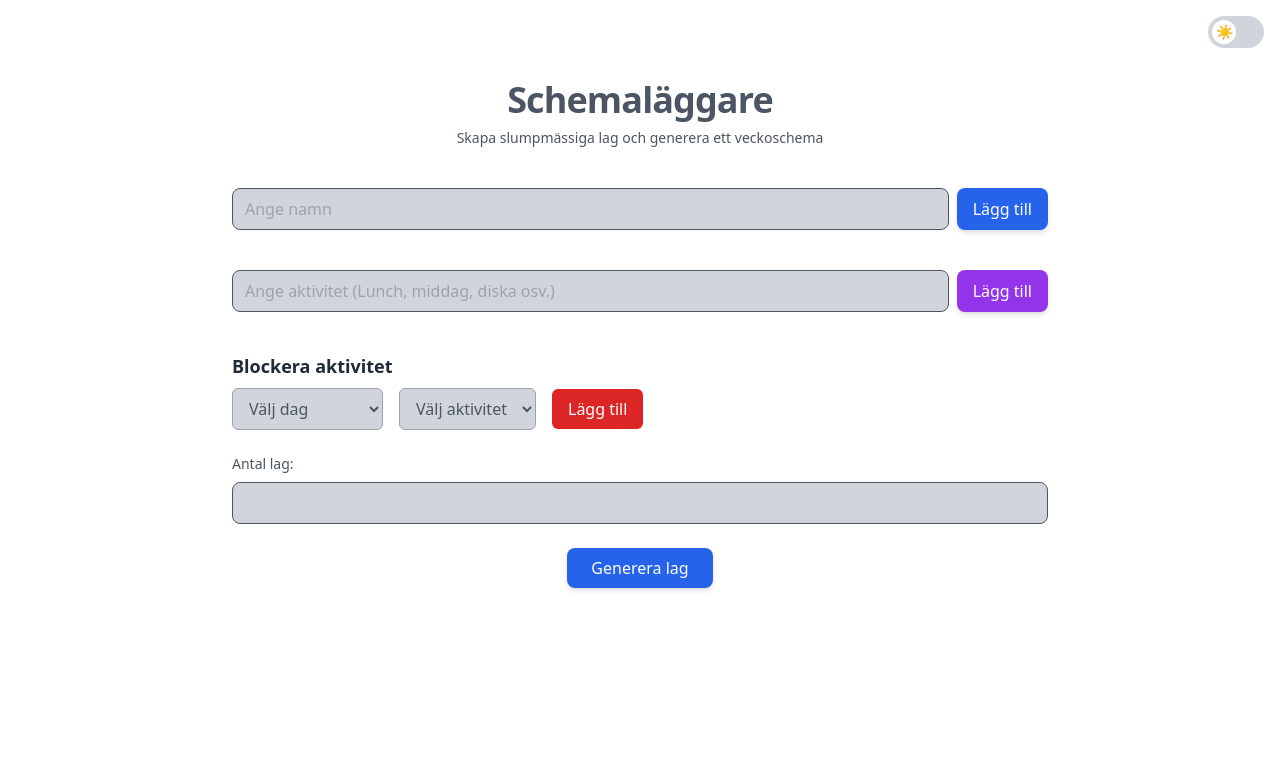
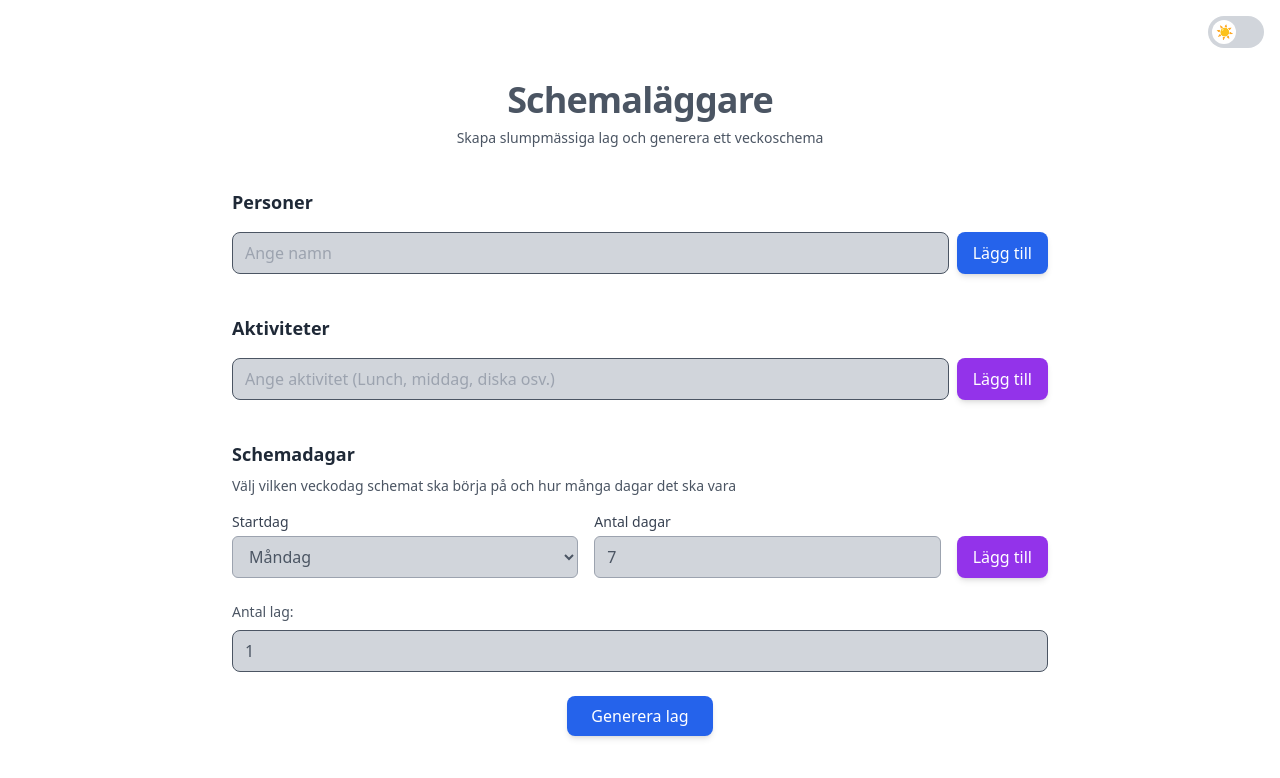
Before and after one commit to svardbs/svardbs.github.io, a Vue app: page / in a window 1280 px wide. Shown: the top 778 px of the page. Built offline with nearby package versions, Linux system fonts and the light colour scheme.

Commit message:
block days and choose schedule interval

```diff
--- a/src/App.vue
+++ b/src/App.vue
@@ -16,6 +16,7 @@
     <section v-if="!hideForm" class="space-y-6">
       <PeopleInput />
       <ActivityInput />
+      <ScheduleDaysSelector />
       <BlockActivity />
       <TeamSelector />
       <GenerateButton />
@@ -40,11 +41,12 @@ import GenerateButton from './components/GenerateButton.vue'
 import WeeklySchedule from './components/WeeklySchedule.vue'
 import BlockActivity from './components/BlockActivity.vue'
 import GeneratedTeams from './components/GeneratedTeams.vue'
+import ScheduleDaysSelector from './components/ScheduleDaysSelector.vue'
 import { useScheduler } from './composables/useScheduler'
 import { doc, getDoc } from 'firebase/firestore'
 import { db } from './composables/firebase'
 
-const { schedule, teams, hasGeneratedTeams, activities, people, blockedAssignments } = useScheduler()
+const { schedule, teams, hasGeneratedTeams, activities, people } = useScheduler()
 
 const isDark = ref(false)
 const hideForm = ref(false)
@@ -75,11 +77,9 @@ onMounted(() => {
 
   const storedActivities = localStorage.getItem('savedActivities')
   const storedPeople = localStorage.getItem('savedPeople')
-  const storedblockedAssignments = localStorage.getItem('savedblockedAssignments')
 
   if (storedActivities) activities.value = JSON.parse(storedActivities)
   if (storedPeople) people.value = JSON.parse(storedPeople)
-  if (storedblockedAssignments) blockedAssignments.value = JSON.parse(storedblockedAssignments)
 })
 
 function toggleDark() {
@@ -98,10 +98,6 @@ watch(activities, (newVal) => {
 watch(people, (newVal) => {
   localStorage.setItem('savedPeople', JSON.stringify(newVal))
 }, { deep: true })
-
-watch(blockedAssignments, (newVal) => {
-  localStorage.setItem('savedblockedAssignments', JSON.stringify(newVal))
-}, { deep: true })
 </script>
 
 <style>
--- a/src/components/ActivityInput.vue
+++ b/src/components/ActivityInput.vue
@@ -1,5 +1,6 @@
 <template>
   <div class="space-y-4">
+    <h2 class="text-lg font-semibold text-gray-800 dark:text-white mb-2">Aktiviteter</h2>
     <div class="flex gap-2">
       <input v-model="activity" @keyup.enter="handleAdd" placeholder="Ange aktivitet (Lunch, middag, diska osv.)"
         class="flex-1 px-3 py-2 rounded-lg bg-gray-300 dark:bg-gray-800 text-gray-600 dark:text-gray-300 placeholder-gray-400 border border-gray-600 focus:outline-none focus:ring-2 focus:ring-purple-500" />
--- a/src/components/BlockActivity.vue
+++ b/src/components/BlockActivity.vue
@@ -1,10 +1,11 @@
 <template>
-  <div class="my-6">
+  <div v-if="scheduleDays && scheduleDays.length > 0" class="my-6">
     <h2 class="text-lg font-semibold text-gray-800 dark:text-white mb-2">Blockera aktivitet</h2>
-    <div class="flex gap-4 items-center mb-2">
+    <p class="text-sm text-gray-600 dark:text-gray-300 mb-4">Välj att blockera en hel dag eller en specifik aktivitet</p>
+    <div class="flex gap-4 items-center mb-4">
       <select v-model="blockedDay" class="bg-gray-300 dark:bg-gray-800 border border-gray-400 dark:border-gray-600 text-gray-600 dark:text-gray-300 px-3 py-2 rounded-md">
         <option disabled value="">Välj dag</option>
-        <option v-for="day in days" :key="day">{{ day }}</option>
+        <option v-for="day in scheduleDays" :key="day">{{ day }}</option>
       </select>
       <select v-model="blockedActivity" class="bg-gray-300 dark:bg-gray-800 border border-gray-400 dark:border-gray-600 text-gray-600 dark:text-gray-300 px-3 py-2 rounded-md">
         <option disabled value="">Välj aktivitet</option>
@@ -28,20 +29,16 @@
 <script setup lang="ts">
 import { ref } from 'vue'
 import { useScheduler } from '../composables/useScheduler'
-const { activities, blockedAssignments, days } = useScheduler()
+const { activities, blockedAssignments, scheduleDays } = useScheduler()
 
 const blockedDay = ref('')
 const blockedActivity = ref('')
 
 function addBlockedActivity() {
-  if (blockedDay.value && blockedActivity.value) {
+  if (blockedDay.value) {
     blockedAssignments.value.push({ day: blockedDay.value, activity: blockedActivity.value })
     blockedDay.value = ''
     blockedActivity.value = ''
-  }
-  else if (blockedDay.value) {
-      blockedAssignments.value.push({ day: blockedDay.value, activity: blockedActivity.value })
-      blockedDay.value = ''
   }
 }
 
--- a/src/components/PeopleInput.vue
+++ b/src/components/PeopleInput.vue
@@ -1,5 +1,6 @@
 <template>
   <div class="space-y-4">
+    <h2 class="text-lg font-semibold text-gray-800 dark:text-white mb-2">Personer</h2>
     <div class="flex gap-2">
       <input v-model="name" @keyup.enter="handleAdd" placeholder="Ange namn"
         class="flex-1 px-3 py-2 rounded-lg bg-gray-300 dark:bg-gray-800 placeholder-gray-400 text-gray-600 dark:text-gray-300 border border-gray-600 focus:outline-none focus:ring-2 focus:ring-blue-500" />
--- /dev/null
+++ b/src/components/ScheduleDaysSelector.vue
@@ -0,0 +1,51 @@
+<template>
+  <div class="mb-6">
+    <h2 class="text-lg font-semibold text-gray-800 dark:text-white mb-2">Schemadagar</h2>
+    <p class="text-sm text-gray-600 dark:text-gray-300 mb-4">Välj vilken veckodag schemat ska börja på och hur många dagar det ska vara</p>
+    <div class="flex flex-col sm:flex-row gap-4">
+      <!-- Start Day Dropdown -->
+      <div class="flex-1">
+        <label class="block text-sm text-gray-700 dark:text-gray-300 mb-1">Startdag</label>
+        <select
+          v-model="scheduleStartDay"
+          class="w-full bg-gray-300 dark:bg-gray-800 border border-gray-400 dark:border-gray-600 text-gray-600 dark:text-gray-300 px-3 py-2 rounded-md h-[42px]"
+        >
+          <option v-for="day in allDays" :key="day" :value="day">{{ day }}</option>
+        </select>
+      </div>
+
+      <!-- Number of Days Input -->
+      <div class="flex-1">
+        <label class="block text-sm text-gray-700 dark:text-gray-300 mb-1">Antal dagar</label>
+        <input
+          type="number"
+          min="1"
+          max="28"
+          v-model.number="scheduleDayCount"
+          class="w-full bg-gray-300 dark:bg-gray-800 border border-gray-400 dark:border-gray-600 text-gray-600 dark:text-gray-300 px-3 py-2 rounded-md h-[42px]"
+        />
+      </div>
+      <div class="flex items-end">
+        <button @click="handleAdd"
+          class="h-[42px] bg-purple-600 hover:bg-purple-700 text-white px-4 py-2 rounded-lg shadow-md transition duration-200">
+          Lägg till
+        </button>
+      </div>
+    </div>
+  </div>
+</template>
+
+<script setup lang="ts">
+import { ref } from 'vue'
+import { useScheduler } from '../composables/useScheduler'
+
+// Access state from the composable
+const { scheduleStartDay, scheduleDayCount, allDays, getAllDisplayDays } = useScheduler()
+
+function handleAdd() {
+  if (scheduleDayCount.value && scheduleStartDay.value) {
+    getAllDisplayDays();
+  }
+}
+
+</script>
--- a/src/components/WeeklySchedule.vue
+++ b/src/components/WeeklySchedule.vue
@@ -2,17 +2,24 @@
   <div v-if="Object.keys(schedule).length" class="w-full mt-10">
     <h2 class="text-2xl font-semibold text-center mb-4 text-gray-600 dark:text-gray-300">Veckoschema</h2>
     <div class="grid grid-cols-1 md:grid-cols-2 gap-4">
-      <div v-for="(daySchedule, day) in schedule" :key="day"
-        class="bg-gray-300 dark:bg-gray-800 border border-gray-700 rounded-lg p-4 shadow-md">
-        <h3 class="text-lg font-bold text-blue-800 dark:text-blue-300 mb-2">{{ day }}</h3>
+      <div v-for="(dayKeys, week) in groupedSchedule" :key="week" class="bg-gray-300 dark:bg-gray-800 border border-gray-700 rounded-lg p-4 shadow-md">
+        <h3 class="text-lg font-bold text-emerald-600 dark:text-emerald-400 mb-2">
+          Vecka {{ week }}
+        </h3>
+
+        <div v-for="dayKey in dayKeys" :key="dayKey" class="mb-4">
+          <h4 class="font-semibold text-gray-800 dark:text-gray-200">
+            {{ getDisplayDay(dayKey) }}
+          </h4>
           <ul class="text-sm text-gray-600 dark:text-gray-300 pl-4 list-disc">
-          <li v-for="(team, activity) in daySchedule" :key="activity">
+            <li v-for="(team, activity) in schedule[dayKey]" :key="activity">
               {{ activity }}:
               <span>
                 {{ team }} ({{ getTeamMembers(team).join(', ') }})
               </span>
             </li>
           </ul>
+        </div>
       </div>
     </div>
     <div class="mt-4 flex flex-wrap justify-between items-center">
@@ -36,7 +43,7 @@
 import { useScheduler } from '../composables/useScheduler'
 import * as XLSX from 'xlsx'
 import { ref } from 'vue'
-const { activities, schedule, teams, shareUrl } = useScheduler()
+const { activities, schedule, teams, shareUrl, getDisplayDay, groupedSchedule } = useScheduler()
 
 function getTeamMembers(teamLabel: string): string[] {
   return teams.value[teamLabel] || []
@@ -54,46 +61,39 @@ function copyToClipboard() {
 function exportToExcel() {
   const wb = XLSX.utils.book_new()
   const wsData: any[][] = []
+  const allGroups = groupedSchedule.value
 
-  const allDays = Object.keys(schedule.value)
-  const allActivities = activities.value
-
-  // Add schedule header
-  const scheduleHeader = ['Aktivitet', ...allDays]
-  wsData[0] = scheduleHeader
-
-  // Insert schedule rows
-  allActivities.forEach((activity, i) => {
-    const row: any[] = [activity]
-    allDays.forEach(day => {
-      const teamName = schedule.value[day][activity]
-      row.push(teamName ?? '--------------------')
+  // Add schedule by week blocks
+  Object.entries(allGroups).forEach(([week, dayKeys]) => {
+    wsData.push([`Vecka ${week}`])
+    const displayDays = dayKeys.map(d => getDisplayDay(d))
+    wsData.push(['Aktivitet', ...displayDays])
+    activities.value.forEach(act => {
+      const row = [act]
+      dayKeys.forEach(d => {
+        row.push(schedule.value[d]?.[act] ?? '--------------------')
       })
-    wsData[i + 1] = row
+      wsData.push(row)
+    })
+    wsData.push([]) // Blank row between weeks
   })
 
-  // Track where teams should be inserted
-  const teamStartRow = wsData.length + 2
-
-  let currentCol = 1 // start on second column
-  Object.entries(teams.value).forEach(([teamName, members]) => {
-    wsData[teamStartRow] = wsData[teamStartRow] || []
-    wsData[teamStartRow][currentCol] = teamName
-    wsData[teamStartRow + 1] = wsData[teamStartRow + 1] || []
-
-    members.forEach((member, i) => {
-      wsData[teamStartRow + 1 + i] = wsData[teamStartRow + 1 + i] || []
-      wsData[teamStartRow + 1 + i][currentCol] = member
+  // Add teams at the end
+  const start = wsData.length + 2
+  let col = 1
+  Object.entries(teams.value).forEach(([name, mems]) => {
+    wsData[start] = wsData[start] || []
+    wsData[start][col] = name
+    mems.forEach((m, i) => {
+      wsData[start + 1 + i] = wsData[start + 1 + i] || []
+      wsData[start + 1 + i][col] = m
     })
-    currentCol += 2 // skip one column between teams
+    col += 2
   })
 
   const ws = XLSX.utils.aoa_to_sheet(wsData)
-
-  // Set column width only for the first column
   ws['!cols'] = [{ wch: 30 }]
-
-  XLSX.utils.book_append_sheet(wb, ws, 'Schema + Lag')
-  XLSX.writeFile(wb, 'veckoschema_spanien.xlsx')
+  XLSX.utils.book_append_sheet(wb, ws, 'Schema')
+  XLSX.writeFile(wb, 'schema.xlsx')
 }
 </script>
--- a/src/composables/useScheduler.ts
+++ b/src/composables/useScheduler.ts
@@ -1,17 +1,21 @@
-import { ref } from 'vue'
+import { ref, computed } from 'vue'
 import { db } from './firebase'
 import { collection, addDoc } from 'firebase/firestore'
 
 const people = ref<string[]>([])
 const activities = ref<string[]>([])
-const numberOfTeams = ref<number | null>(null)
+const numberOfTeams = ref(1)
 const teams = ref<Record<string, string[]>>({})
 const schedule = ref<Record<string, Record<string, string>>>({})
 const hasGeneratedTeams = ref(false)
 const blockedAssignments = ref<{ day: string, activity: string }[]>([])
-const days = ['Söndag', 'Måndag', 'Tisdag', 'Onsdag', 'Torsdag', 'Fredag', 'Lördag', 'Nästa Söndag']
 const teamError = ref('')
 const shareUrl = ref('')
+
+const allDays = ['Måndag', 'Tisdag', 'Onsdag', 'Torsdag', 'Fredag', 'Lördag', 'Söndag']
+const scheduleStartDay = ref('Måndag')
+const scheduleDayCount = ref(7)
+const scheduleDays = ref<string[]>([])
 
 function addPerson(name: string) {
   if (name.trim()) people.value.push(name.trim())
@@ -20,6 +24,43 @@ function addPerson(name: string) {
 function addActivity(activity: string) {
   if (activity.trim()) activities.value.push(activity.trim())
 }
+
+function getScheduleDays(startDay: string, count: number): string[] {
+  const startIndex = allDays.indexOf(startDay)
+  if (startIndex === -1 || count < 1) return []
+  const days: string[] = []
+  for (let i = 0; i < count; i++) {
+    const baseDay = allDays[(startIndex + i) % allDays.length]
+    const week = Math.floor((startIndex + i) / allDays.length) + 1
+    days.push(`V${week}-${baseDay}`)
+  }
+  return days
+}
+
+function getDisplayDay(dbKey: string): string {
+  return dbKey.includes('-') ? dbKey.split('-')[1] : dbKey
+}
+
+function getAllDisplayDays(): string[] {
+  scheduleDays.value = getScheduleDays(scheduleStartDay.value, scheduleDayCount.value)
+  return [...new Set(allDays.map(getDisplayDay))]
+}
+
+function getWeek(dbKey: string) {
+  const m = dbKey.match(/^V(\d+)-/)
+  return m ? Number(m[1]) : 1
+}
+
+// Computed for UI grouping
+const groupedSchedule = computed(() => {
+  const groups: Record<number, string[]> = {}
+  Object.keys(schedule.value).forEach(key => {
+    const w = getWeek(key)
+    groups[w] = groups[w] || []
+    groups[w].push(key)
+  })
+  return groups
+})
 
 function generateTeams() {
   if (!numberOfTeams.value || people.value.length === 0)
@@ -51,9 +92,12 @@ async function generateSchedule() {
   if (!numberOfTeams.value || activities.value.length === 0) return
 
   const teamNames = Object.keys(teams.value)
+  const scheduleDays = getScheduleDays(scheduleStartDay.value, scheduleDayCount.value)
 
   const validAssignments: { day: string; activity: string }[] = []
-  for (const day of days) {
+  console.log(blockedAssignments.value)
+  for (const day of scheduleDays) {
+    const displayDay = getDisplayDay(day)
     for (const activity of activities.value) {
       const isDayBlocked = blockedAssignments.value.some(b => b.day === day && !b.activity)
       const isActivityBlocked = blockedAssignments.value.some(b => b.day === day && b.activity === activity)
@@ -72,7 +116,7 @@ async function generateSchedule() {
 
   const ordered: { day: string; tasks: Record<string,string> }[] = []
 
-  for (const day of days) {
+  for (const day of scheduleDays) {
     const tasks: Record<string,string> = {}
     for (const team of teamNames) {
       for (const entry of assignmentsPerTeam[team]) {
@@ -103,12 +147,18 @@ export function useScheduler() {
     schedule,
     hasGeneratedTeams,
     blockedAssignments,
-    days,
     teamError,
     shareUrl,
+    allDays,
+    scheduleDayCount,
+    scheduleStartDay,
+    scheduleDays,
     addPerson,
     addActivity,
     generateTeams,
     generateSchedule,
+    getAllDisplayDays,
+    getDisplayDay,
+    groupedSchedule,
   }
 }
```
Lines whose indentation alone changed are shown as unchanged.
